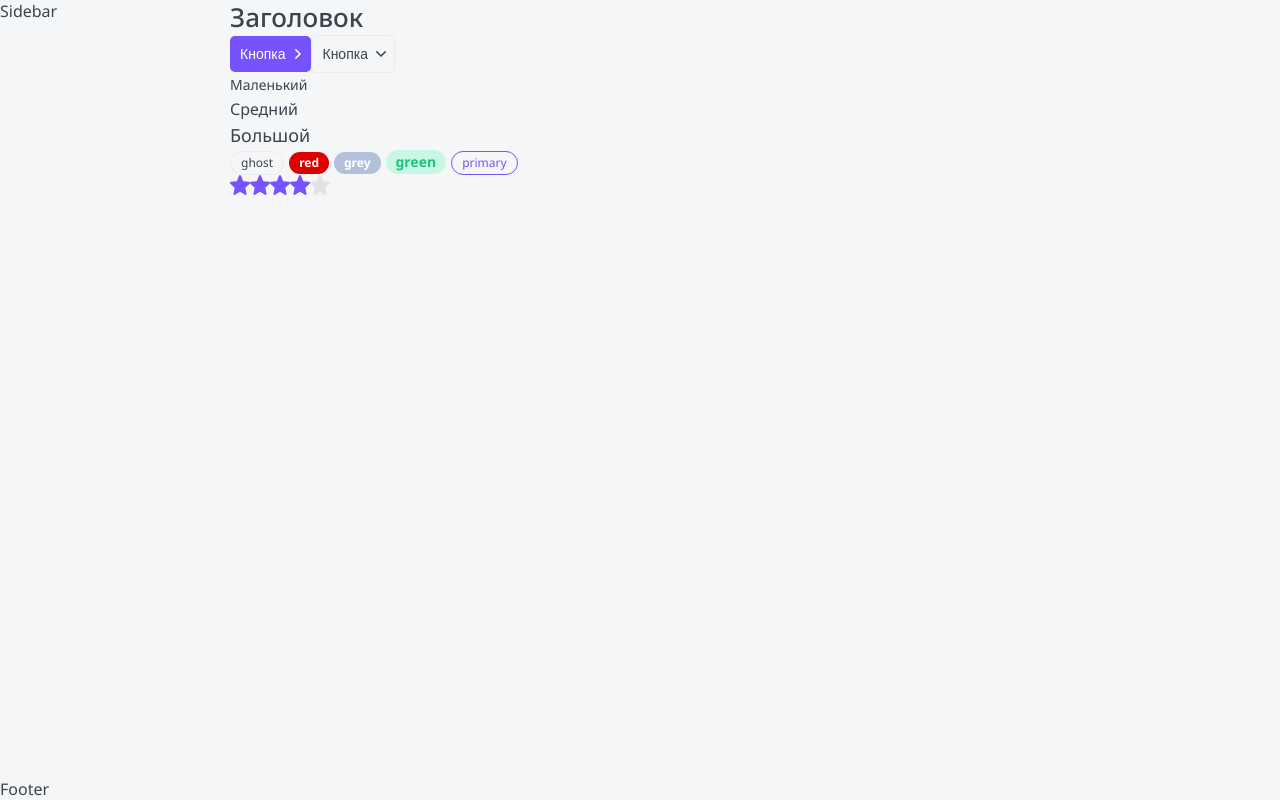
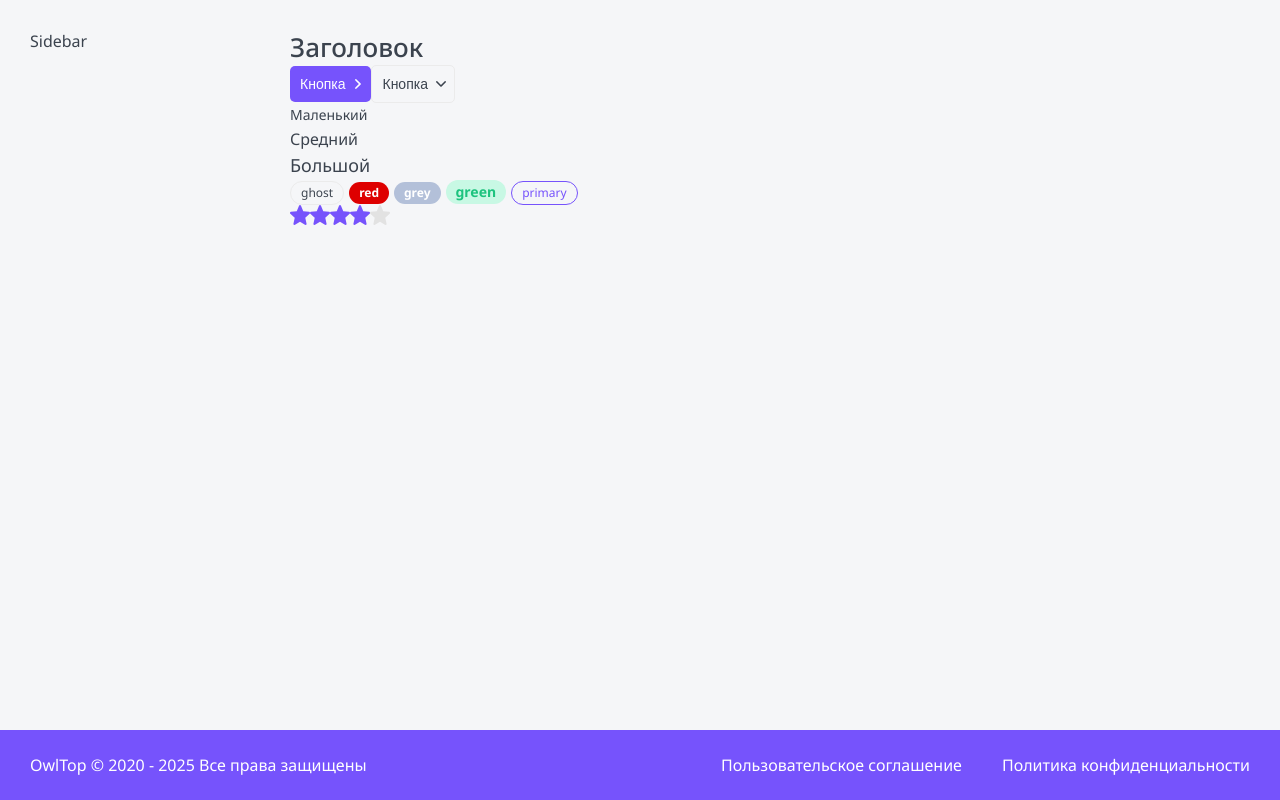
Before and after one commit to kemaldeveloper/top-app, a Next.js app: page / in a window 1280 px wide. Built offline with nearby package versions, Linux system fonts and the light colour scheme.

Commit message:
сделал footer

```diff
--- a/layout/Footer/Footer.module.css
+++ b/layout/Footer/Footer.module.css
@@ -1,2 +1,24 @@
 .footer {
+  display: grid;
+
+  padding: 25px 30px;
+
+  color: var(--white);
+
+  background: var(--primary);
+
+  font-size: 16px;
+  line-height: 20px;
+  grid-template-columns: 1fr auto auto;
+  gap: 40px;
 }
+
+.footer a:hover {
+  color: var(--gray-light);
+}
+
+@media only screen and (width <= 768px) {
+  .footer {
+    grid-template-columns: 1fr;
+  }
+}
--- a/layout/Footer/Footer.tsx
+++ b/layout/Footer/Footer.tsx
@@ -1,5 +1,18 @@
+import cn from 'classnames';
+import { format } from 'date-fns';
+import styles from './Footer.module.css';
 import { FooterProps } from './Footer.props';
 
-export const Footer = ({ ...props }: FooterProps) => {
-  return <div {...props}>Footer</div>;
+export const Footer = ({ className, ...props }: FooterProps) => {
+  return (
+    <footer className={cn(className, styles.footer)} {...props}>
+      <span>OwlTop &copy; 2020 - {format(new Date(), 'yyyy')} Все права защищены</span>
+      <a href="#" target="_blank">
+        Пользовательское соглашение
+      </a>
+      <a href="#" target="_blank">
+        Политика конфиденциальности
+      </a>
+    </footer>
+  );
 };
--- a/layout/Layout.module.css
+++ b/layout/Layout.module.css
@@ -2,6 +2,7 @@
   display: grid;
   grid-template-columns: auto 230px minmax(320px, 1200px) auto;
   grid-template-rows: auto 1fr auto;
+  gap: 30px;
   grid-template-areas:
     '. header header .'
     '. sidebar body .'
--- a/package.json
+++ b/package.json
@@ -11,6 +11,7 @@
     "stylelint": "stylelint \"**/*.css\" --fix"
   },
   "dependencies": {
+    "date-fns": "^4.1.0",
     "next": "15.1.6",
     "react": "^19.0.0",
     "react-dom": "^19.0.0"
```
Also changed, not shown: 1 other file (tests, documents, lock files or other folders).
